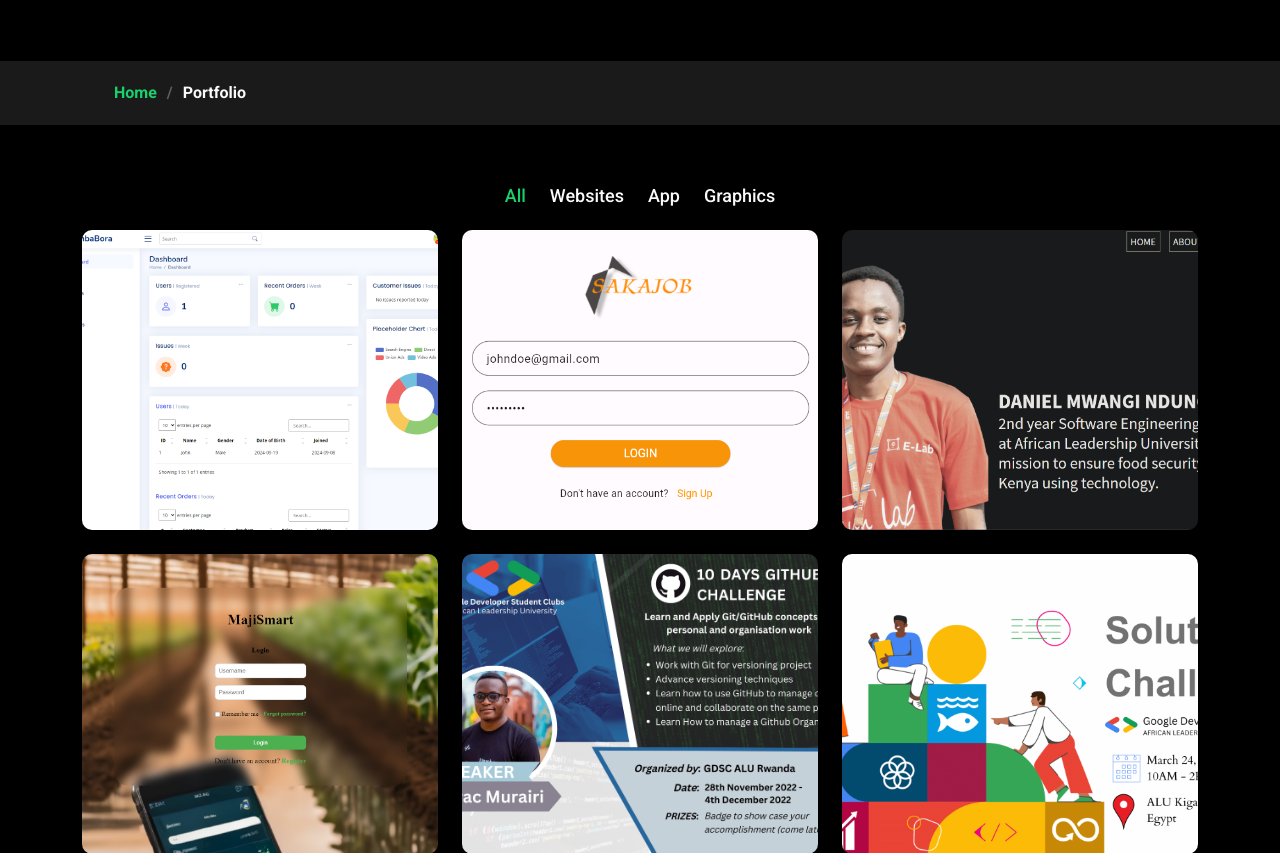
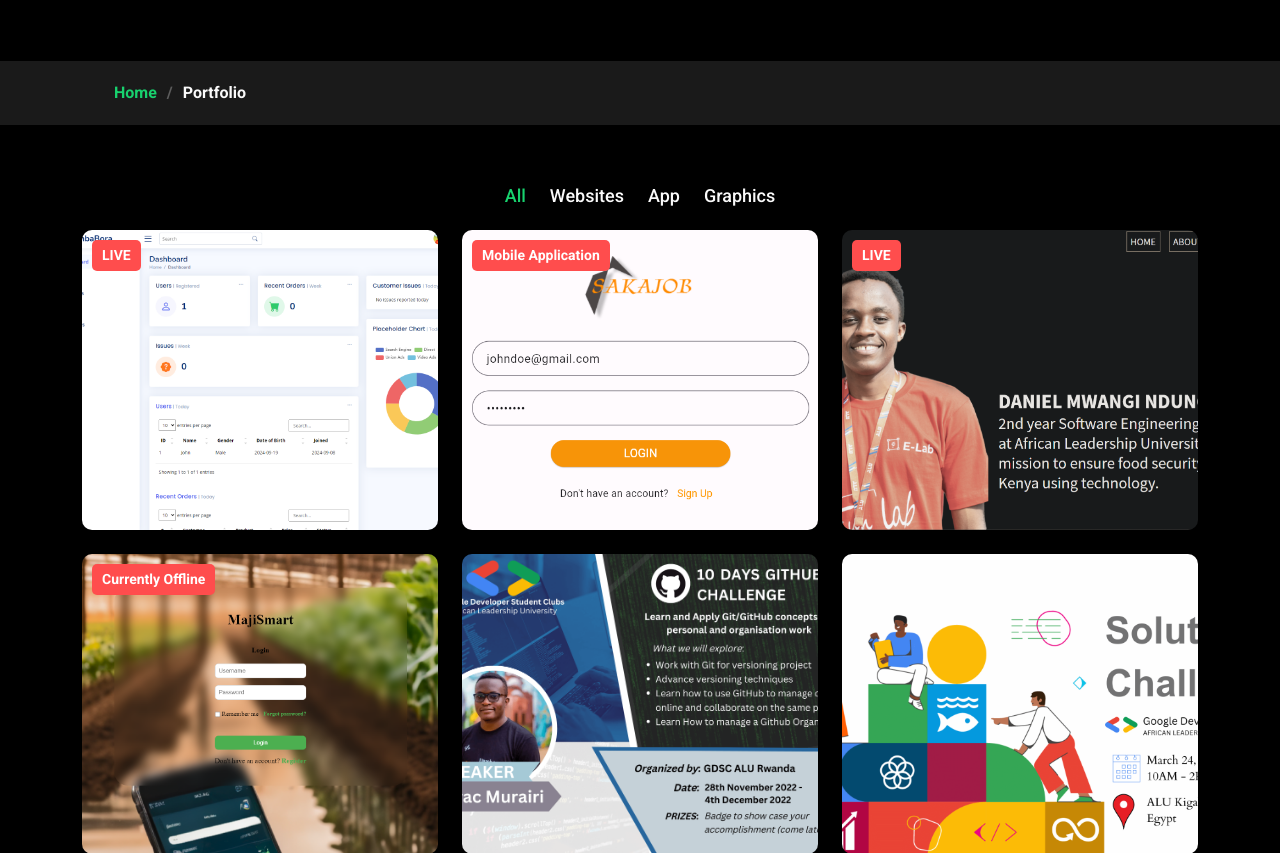
Before and after one commit to Mwangi-dan/service_portfolio, a Flask app: page /portfolio in a window 1280 px wide. Shown: the part 258-1111 px from the top of the page. Run offline with Flask 3, Linux system fonts and the light colour scheme; some libraries are stand-ins or nearby versions.

Commit message:
Modify portfolio links

```diff
--- a/app/static/css/main.css
+++ b/app/static/css/main.css
@@ -1383,6 +1383,19 @@
   color: color-mix(in srgb, var(--default-color), transparent 30%);
 }
 
+.live-banner {
+  position: absolute;
+  top: 10px;
+  left: 10px;
+  background-color: #ff4d4d; /* Red color */
+  color: white;
+  padding: 5px 10px;
+  font-size: 14px;
+  font-weight: bold;
+  border-radius: 5px;
+  z-index: 10;
+}
+
 /*--------------------------------------------------------------
 # Starter Section Section
 --------------------------------------------------------------*/
--- a/app/templates/portfolio.html
+++ b/app/templates/portfolio.html
@@ -43,48 +43,58 @@
 
           <div class="col-lg-4 col-md-6 portfolio-item isotope-item filter-website">
             <div class="portfolio-content h-100">
+                <div class="live-banner">LIVE</div>
               <img src="{{ url_for('static', filename='img/portfolio/shamba-bora.png') }}" class="img-fluid" alt="">
               <div class="portfolio-info">
                 <h4>Website 2</h4>
+               <a href="https://agri-registry.onrender.com/auth/signup"  target="_blank">
+                <h4>Visit Live Site</h4>
+                </a>
                 <p>ShambaBora</p>
                 <a href="{{ url_for('static', filename='img/portfolio/shamba-bora.png') }}" title="Website 2" data-gallery="portfolio-gallery-product" class="glightbox preview-link"><i class="bi bi-zoom-in"></i></a>
-                <a href="https://github.com/Mwangi-dan/farmers_profiling_order_app" title="More Details" class="details-link"><i class="bi bi-link-45deg"></i></a>
+                <a href="https://github.com/Mwangi-dan/farmers_profiling_order_app" target="_blank" title="More Details" class="details-link"><i class="bi bi-link-45deg"></i></a>
               </div>
             </div>
           </div><!-- End Portfolio Item -->
 
           <div class="col-lg-4 col-md-6 portfolio-item isotope-item filter-app">
             <div class="portfolio-content h-100">
+                <div class="live-banner">Mobile Application</div>
               <img src="{{ url_for('static', filename='img/portfolio/sakajob.png') }}" class="img-fluid" alt="">
               <div class="portfolio-info">
                 <h4>App 1</h4>
                 <p>SakaJob</p>
-                <a href="{{ url_for('static', filename='img/portfolio/sakajob.png') }}" title="App 1" data-gallery="portfolio-gallery-product" class="glightbox preview-link"><i class="bi bi-zoom-in"></i></a>
-                <a href="https://github.com/Mwangi-dan/SakaJob-mobile-development" title="More Details" class="details-link"><i class="bi bi-link-45deg"></i></a>
+                <a href="{{ url_for('static', filename='img/portfolio/sakajob.png') }}" title="App 1" data-gallery="portfolio-gallery-product" class="glightbox preview-link"><i class="bi bi-zoom-in" ></i></a>
+                <a href="https://github.com/Mwangi-dan/SakaJob-mobile-development" target="_blank" title="More Details" class="details-link"><i class="bi bi-link-45deg"></i></a>
               </div>
             </div>
           </div><!-- End Portfolio Item -->
 
           <div class="col-lg-4 col-md-6 portfolio-item isotope-item filter-website">
             <div class="portfolio-content h-100">
+                <div class="live-banner">LIVE</div>
               <img src="{{ url_for('static', filename='img/portfolio/portfolio.png') }}" class="img-fluid" alt="">
               <div class="portfolio-info">
                 <h4>Website 1</h4>
-                <p>Portfolio Project</p>
+                <a href="https://mwangi-dan.github.io/portfolio_website/"  target="_blank">
+                    <h4>Visit Live Site</h4>
+                </a>
+                <p>School Portfolio Project</p>
                 <a href="{{ url_for('static', filename='img/portfolio/portfolio.png') }}" title="Website 1" data-gallery="portfolio-gallery-app" class="glightbox preview-link"><i class="bi bi-zoom-in"></i></a>
-                <a href="https://github.com/Mwangi-dan/portfolio_website" title="More Details" class="details-link"><i class="bi bi-link-45deg"></i></a>
+                <a href="https://github.com/Mwangi-dan/portfolio_website" title="More Details" class="details-link" target="_blank"><i class="bi bi-link-45deg"></i></a>
               </div>
             </div>
           </div><!-- End Portfolio Item -->
 
           <div class="col-lg-4 col-md-6 portfolio-item isotope-item filter-website">
             <div class="portfolio-content h-100">
+                <div class="live-banner">Currently Offline</div>
               <img src="{{ url_for('static', filename='img/portfolio/majismart_login.png') }}" class="img-fluid" alt="">
               <div class="portfolio-info">
                 <h4>Website 3</h4>
                 <p>MajiSmart School Project</p>
                 <a href="{{ url_for('static', filename='img/portfolio/majismart_login.png') }}" title="Website 3" data-gallery="portfolio-gallery-product" class="glightbox preview-link"><i class="bi bi-zoom-in"></i></a>
-                <a href="https://github.com/Mwangi-dan/majiSmart_SE" title="More Details" class="details-link"><i class="bi bi-link-45deg"></i></a>
+                <a href="https://github.com/Mwangi-dan/majiSmart_SE" title="More Details" class="details-link" target="_blank"><i class="bi bi-link-45deg"></i></a>
               </div>
             </div>
           </div><!-- End Portfolio Item -->
```
